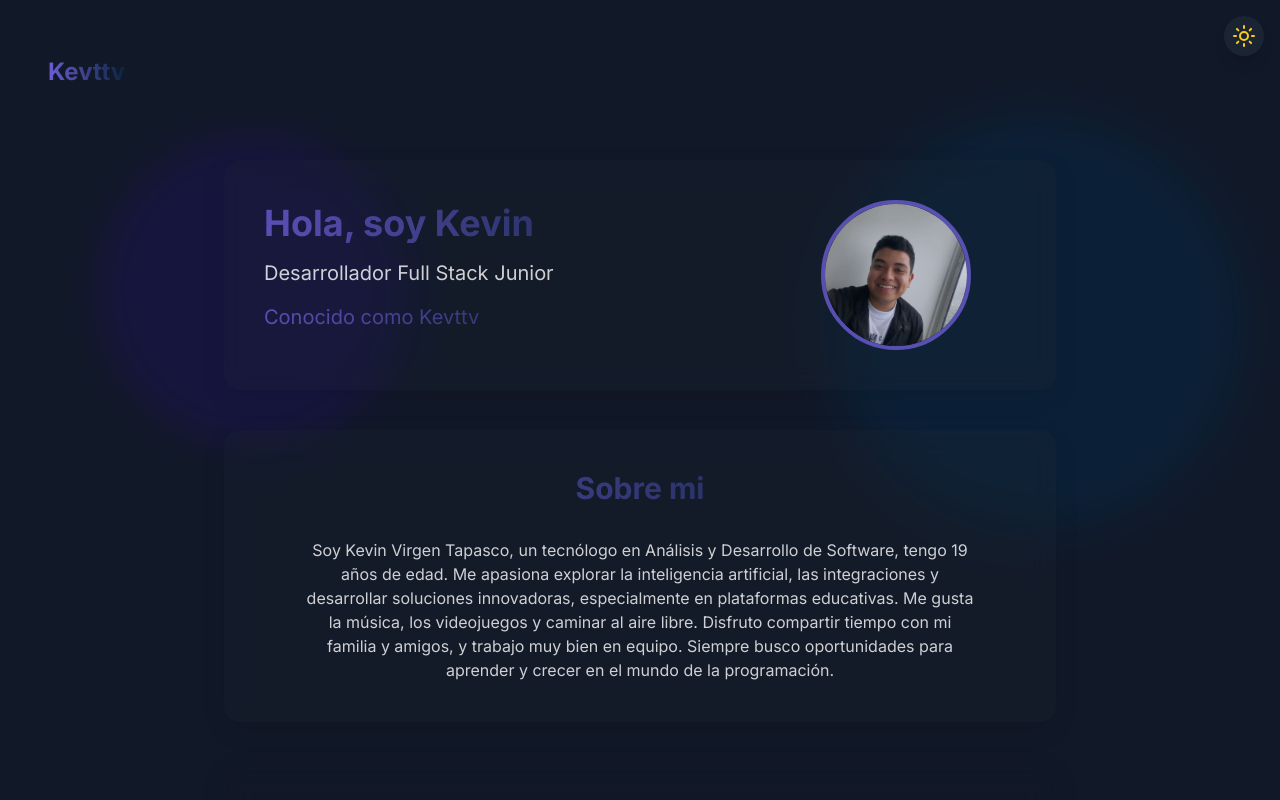
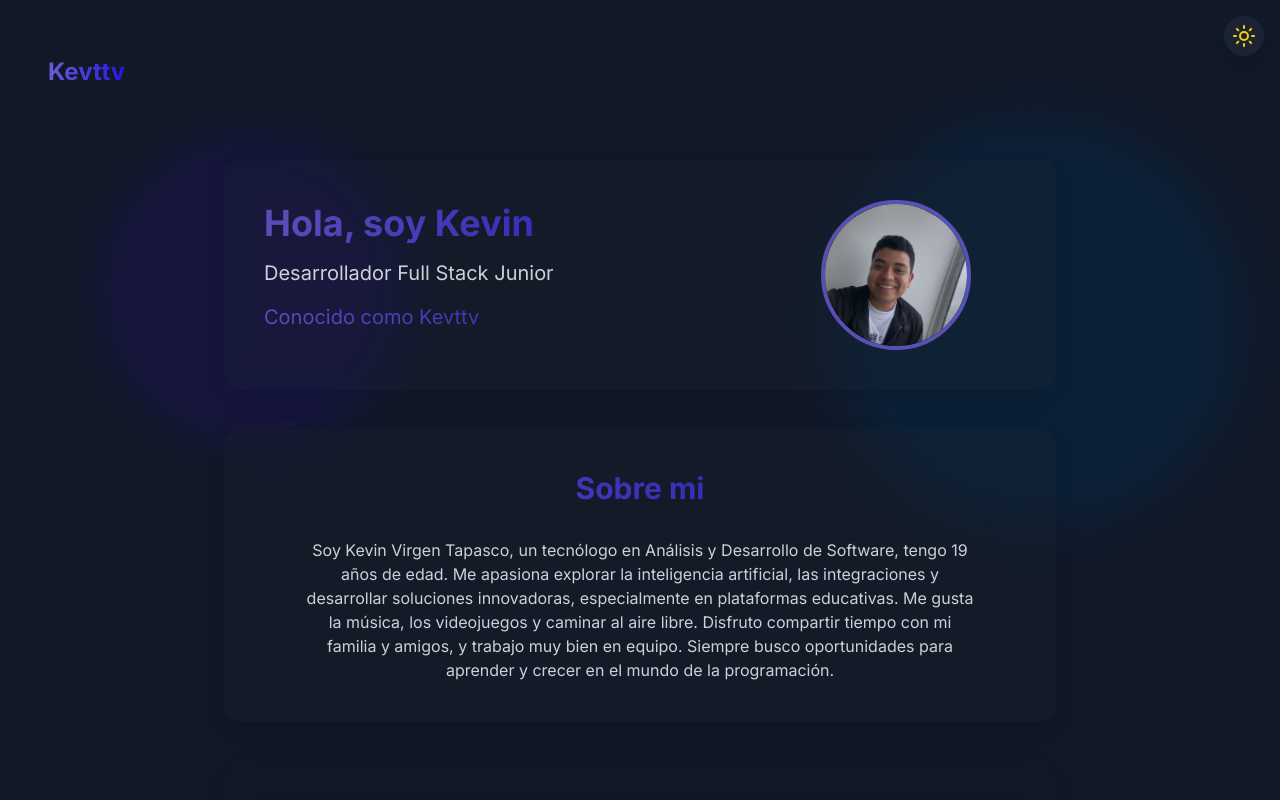
Before and after one commit to Kevttv/Portfolio-web, a Next.js app: page / in a window 1280 px wide. Shown: the top 800 px of the page. Built offline with nearby package versions, Linux system fonts and the light colour scheme.

Commit message:
add new color in gradient text

```diff
--- a/app/globals.css
+++ b/app/globals.css
@@ -27,7 +27,7 @@ section:not(:target) {
 }
 
 .gradient-text {
-  @apply bg-clip-text text-transparent bg-gradient-to-r from-[#6C5DD3] to-[#0A2540];
+  @apply bg-clip-text text-transparent bg-gradient-to-r from-[#6C5DD3] to-[#2416e9];
 }
 
 .hover-gradient {
```
